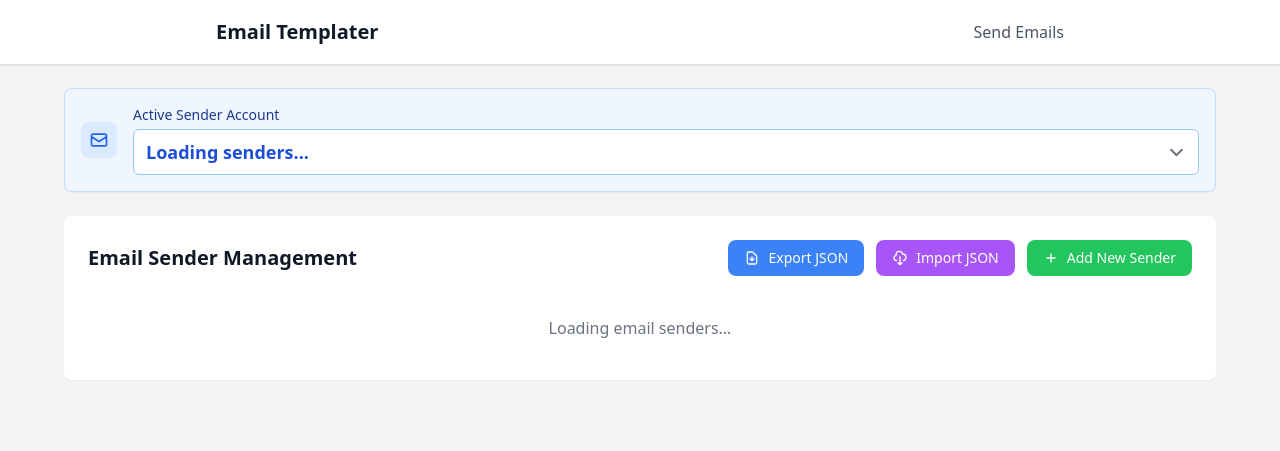
After one commit to IdrissaMaiga/email, a Django app: page /sender-management/ in a window 1280 px wide. The commit adds this page. Shown: the top 451 px of the page. Run offline with Django 4.2, Linux system fonts and the light colour scheme; some libraries are stand-ins or nearby versions.

Commit message:
sfsd
sdfsd

```diff
--- a/email_app/urls.py
+++ b/email_app/urls.py
@@ -3,6 +3,7 @@ from . import views
 
 urlpatterns = [
     path('', views.index, name='index'),
+    path('sender-management/', views.sender_management, name='sender_management'),
     path('send_emails/', views.send_emails, name='send_emails'),
     path('api/contact_stats/', views.contact_stats_api, name='contact_stats_api'),
     path('api/get_template/', views.get_last_template, name='get_last_template'),
--- a/email_app/views.py
+++ b/email_app/views.py
@@ -46,6 +46,10 @@ def get_email_senders():
 def index(request):
     """Render the main email templater page"""
     return render(request, 'email_app/index.html')
+
+def sender_management(request):
+    """Render the sender management page"""
+    return render(request, 'email_app/sender_management.html')
 
 def get_last_template(request):
     """Get the last used email template for a specific sender"""
--- /dev/null
+++ b/templates/email_app/sender_management.html
@@ -0,0 +1,80 @@
+{% load static %}
+<!DOCTYPE html>
+<html lang="en">
+<head>
+    <meta charset="UTF-8">
+    <meta name="viewport" content="width=device-width, initial-scale=1.0">
+    <title>Email Sender Management</title>
+    <link rel="icon" type="image/svg+xml" href="{% static 'favicon.svg' %}?v=20250811">
+    <link rel="alternate icon" href="{% static 'favicon.ico' %}?v=20250811">
+    <link rel="mask-icon" href="{% static 'favicon.svg' %}?v=20250811" color="#3B82F6">
+    <script src="https://cdn.tailwindcss.com?plugins=forms,typography,aspect-ratio,line-clamp"></script>
+</head>
+<body class="bg-gray-100 pb-12">
+    <!-- Navigation -->
+    <nav class="bg-white shadow mb-6">
+        <div class="max-w-4xl mx-auto px-6">
+            <div class="flex justify-between h-16">
+                <div class="flex items-center">
+                    <h1 class="text-xl font-semibold text-gray-900">Email Templater</h1>
+                </div>
+                <div class="flex items-center space-x-4">
+                    <a href="/" class="text-gray-600 hover:text-gray-900">Send Emails</a>
+                </div>
+            </div>
+        </div>
+    </nav>
+
+    <!-- Sender Selector -->
+    <div id="senderIndicator" class="bg-blue-50 border border-blue-200 rounded-lg shadow-sm p-4 mb-6 max-w-6xl mx-auto">
+        <div class="flex items-center space-x-4">
+            <div class="p-2 bg-blue-100 rounded-lg flex-shrink-0">
+                <svg class="w-5 h-5 text-blue-600" fill="none" stroke="currentColor" viewBox="0 0 24 24">
+                    <path stroke-linecap="round" stroke-linejoin="round" stroke-width="2" d="M3 8l7.89 5.26a2 2 0 002.22 0L21 8M5 19h14a2 2 0 002-2V7a2 2 0 00-2-2H5a2 2 0 00-2 2v10a2 2 0 002 2z"></path>
+                </svg>
+            </div>
+            <div class="flex-1 min-w-0">
+                <p class="text-sm font-medium text-blue-900 mb-1">Active Sender Account</p>
+                <select id="activeSenderSelect" class="w-full text-lg font-semibold text-blue-700 bg-white border border-blue-300 rounded-md px-3 py-2 focus:ring-2 focus:ring-blue-500 focus:border-blue-500 cursor-pointer hover:bg-blue-50 transition-colors min-w-max">
+                    <option value="">Loading senders...</option>
+                </select>
+            </div>
+        </div>
+    </div>
+
+    <!-- Email Sender Management Section -->
+    <div class="max-w-6xl mx-auto">
+        <div class="bg-white rounded-lg shadow-sm p-6 mb-6">
+            <div class="flex justify-between items-center mb-6">
+                <h3 class="text-xl font-semibold text-gray-900">Email Sender Management</h3>
+                <div class="flex space-x-3">
+                    <button id="exportSendersBtn" class="bg-blue-500 hover:bg-blue-600 text-white px-4 py-2 rounded-lg text-sm font-medium transition-colors duration-200 flex items-center space-x-2">
+                        <svg class="w-4 h-4" fill="none" stroke="currentColor" viewBox="0 0 24 24">
+                            <path stroke-linecap="round" stroke-linejoin="round" stroke-width="2" d="M12 10v6m0 0l-3-3m3 3l3-3m2 8H7a2 2 0 01-2-2V5a2 2 0 012-2h5.586a1 1 0 01.707.293l5.414 5.414a1 1 0 01.293.707V19a2 2 0 01-2 2z"></path>
+                        </svg>
+                        <span>Export JSON</span>
+                    </button>
+                    <button id="importSendersBtn" class="bg-purple-500 hover:bg-purple-600 text-white px-4 py-2 rounded-lg text-sm font-medium transition-colors duration-200 flex items-center space-x-2">
+                        <svg class="w-4 h-4" fill="none" stroke="currentColor" viewBox="0 0 24 24">
+                            <path stroke-linecap="round" stroke-linejoin="round" stroke-width="2" d="M7 16a4 4 0 01-.88-7.903A5 5 0 1115.9 6L16 6a5 5 0 011 9.9M9 19l3 3m0 0l3-3m-3 3V10"></path>
+                        </svg>
+                        <span>Import JSON</span>
+                    </button>
+                    <button id="addSenderBtn" class="bg-green-500 hover:bg-green-600 text-white px-4 py-2 rounded-lg text-sm font-medium transition-colors duration-200 flex items-center space-x-2">
+                        <svg class="w-4 h-4" fill="none" stroke="currentColor" viewBox="0 0 24 24">
+                            <path stroke-linecap="round" stroke-linejoin="round" stroke-width="2" d="M12 6v6m0 0v6m0-6h6m-6 0H6"></path>
+                        </svg>
+                        <span>Add New Sender</span>
+                    </button>
+                </div>
+            </div>
+            <div id="sendersContainer" class="space-y-3">
+                <div class="text-center text-gray-500 py-4">
+                    Loading email senders...
+                </div>
+            </div>
+        </div>
+    </div>
+    <!-- TODO: Add sender management modals and JS here (reuse from index.html) -->
+</body>
+</html>
```
Also changed, not shown: templates/email_app/index.html (+25 -71 lines).
